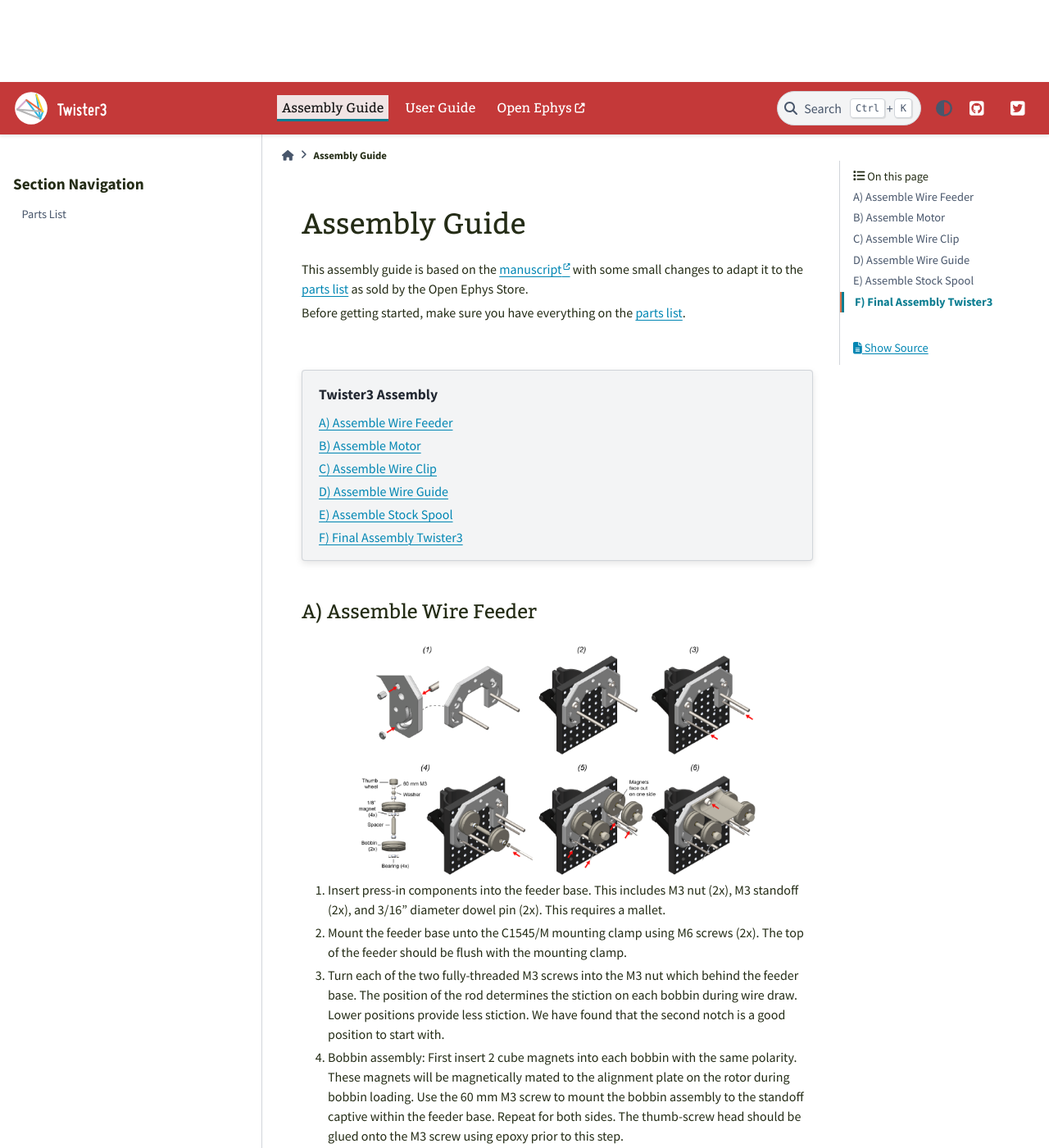
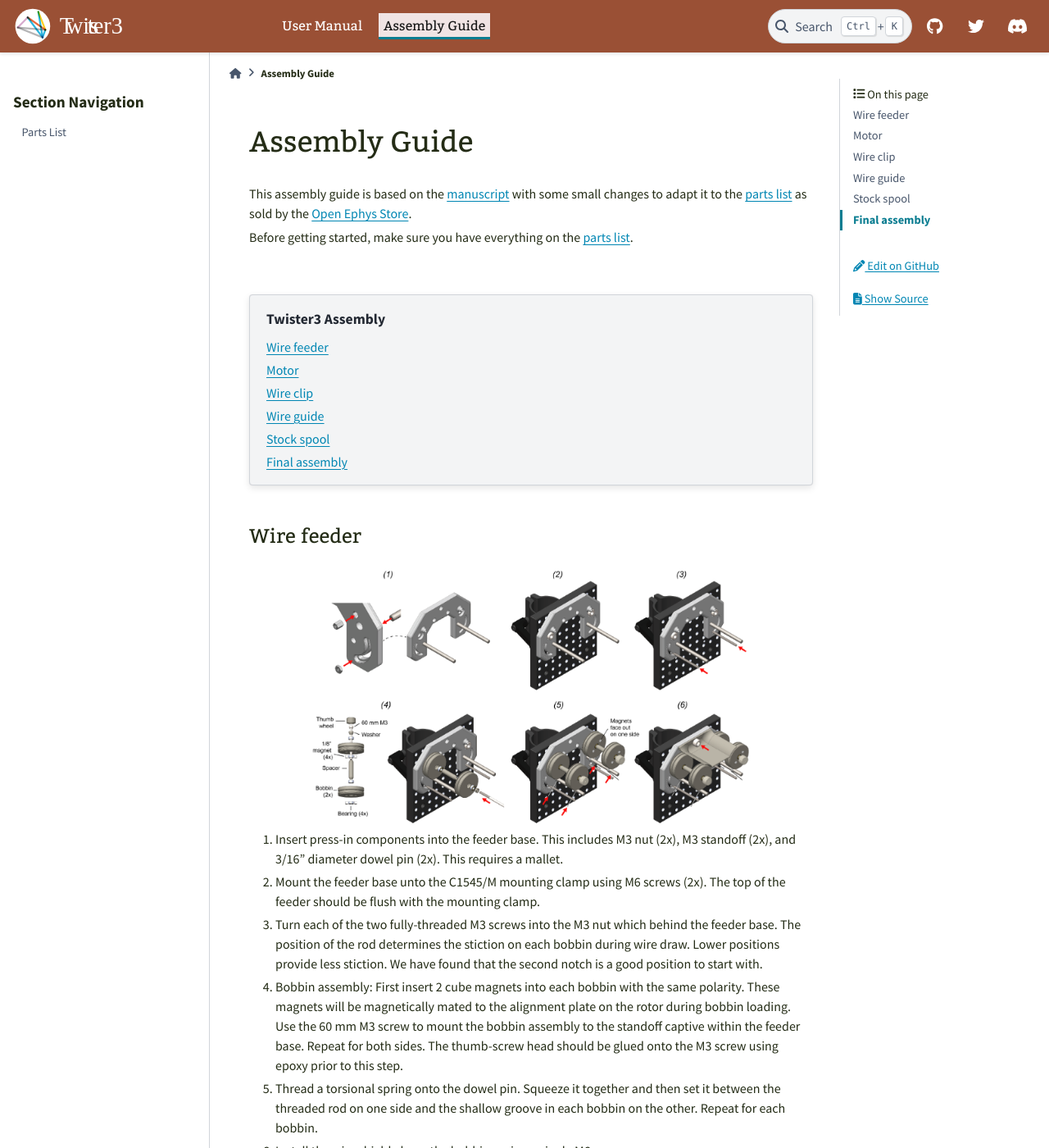
Before and after one commit to open-ephys/twister3-docs, a Sphinx documentation site: the page built from source/pages/assemblyguide.rst, in a window 1280 px wide and 1400 px high. Shown: the whole window at 82% size. Built offline with Sphinx 7.4.7 and the PyData theme 0.15.4, drawn with Linux system fonts in a browser that asks for light colours; some of the changed text lies outside the part shown.

```diff
--- a/source/_static/theme_overrides.css
+++ b/source/_static/theme_overrides.css
@@ -35,7 +35,7 @@
 
 /* navigation bar: main upper bar color*/
 .navbar {
-  background: #c43939 !important;
+  background: #9a5035 !important;
   font-size: 1em;
 }
 
@@ -60,13 +60,18 @@
   margin-right: 10px;
 }
 
+.search-button {
+  color: white !important;
+  margin-right: 30px;
+}
+
 /* navigation bar: text color of page titles when hovered*/
 .navbar a:hover {
   color: #171717 !important;
   transition-duration: 0.4s;
 }
 
-/* left side links */
+/* left side links
 .bd-links > .active a {
   color: #3c81be !important;
   transition-duration: 0.4s;
@@ -76,15 +81,15 @@
   color: #5fb5dc !important;
   transition-duration: 0.4s;
   transform: translate(2px, 0px);
-}
+}*/
 
-/* right side links */
+/* right side links
 .toc-entry > .nav-link.active {
   font-weight: 600;
   color: #344b39;
   background-color: transparent;
   border-left: 2px solid #da714a;
-}
+}*/
 
 /* body links (external) */
 a {
@@ -96,21 +101,6 @@ a:hover {
   text-decoration: none;
 }
 
-a.reference.external:after {
-  font-family: 'Font Awesome 5 Free';
-  font-weight: 900;
-  content: ' \f35d';
-  font-size: 0.5em;
-  vertical-align: super;
-}
-
-a.external-link:after {
-  font-family: 'Font Awesome 5 Free';
-  font-weight: 900;
-  content: ' \f35d';
-  font-size: 0.5em;
-  vertical-align: super;
-}
 
 p.card-reference {
   margin: 2.75rem 0 1.05rem;
@@ -137,7 +127,6 @@ body {
   background-color: white;
   margin-bottom: 1.15rem;
   font-size: 1em;
-  padding-top: 100px;
   color: #242c16;
   font-family: "Source Sans", sans-serif;
 }
@@ -297,7 +286,7 @@ h6 {
 /* logo */
 .navbar-brand {
   position: relative;
-  height: 60px;
+  height: 70px;
   width: auto;
 }
 
@@ -369,6 +358,7 @@ h4,
 h5,
 h6 {
   line-height: 1.5;
+  margin-bottom: 0.7em;
 }
 
 /* List items in main area, but not in side bars */
@@ -390,7 +380,65 @@ img.align-center {
     margin-right: auto;
     display: block;
 }
-/* change color of Twitter logo */
-i.fa-twitter-square:before {
-  color: #333;
+
+/* Gallery cards */
+
+.gallery-card .card-header {
+  height: 100%;
+  margin-top: 0rem;
+  align-items: center;
+  justify-content: center;
+  text-align: center;
+} /* example of the default height for title */
+
+.bd-content {
+  flex-grow: 1;
+  max-width: 100%;
 }
+
+.bd-page-width {
+  max-width: 100rem;
+}
+
+.bd-sidebar-primary {
+ width: 20%;
+}
+
+strong {
+ font-weight: bold;
+}
+
+/* Landing page cards */
+.card-columns {
+  column-count: 4 !important;
+}
+
+.card-title {
+  margin: 1rem;
+}
+
+.intro-card .card-text {
+  margin:20px 0px;
+  color: var(--onix-txt-color) !important;
+}
+
+.card-img-top {
+  margin-top: 2em;
+}
+
+.card {
+  border: 0;
+}
+
+.intro-card {
+  transition: transform 0.2s ease;
+  border: 0;
+}
+
+.intro-card:hover {
+  transform: scale(1.05);
+}
+
+.col-lg-6 {
+  margin-top: 2em;
+}
--- a/source/conf.py
+++ b/source/conf.py
@@ -82,6 +82,7 @@ todo_include_todos = True
 html_theme = "pydata_sphinx_theme"
 html_logo = "_static/images/oe_logo_name.svg"
 html_scaled_image_link = True
+html_title = project
 
 # Add any paths that contain custom static files (such as style sheets) here,
 # relative to this directory. They are copied after the builtin static files,
@@ -89,6 +90,12 @@ html_scaled_image_link = True
 html_static_path = ["_static"]
 
 html_style = "_static/theme_overrides.css"
+
+
+html_sidebars = {
+    'index': ['search-field.html'],
+    "**": ["sidebar-nav-bs.html"]
+}
 
 # Custom sidebar templates, must be a dictionary that maps document names
 # to template names.
@@ -177,11 +184,22 @@ epub_exclude_files = ["search.html"]
 # further.  For a list of options available for each theme, see the
 # documentation.
 html_theme_options = {
-    "github_url": "https://github.com/open-ephys",
-    "twitter_url": "https://twitter.com/openephys",
-    "external_links": [{"name": "Open Ephys", "url": "https://open-ephys.org"},],
+    'use_edit_page_button': True,
     "navigation_with_keys": True,
-    # 'search_bar_position' : "navbar",
+    "navbar_end": ["navbar-icon-links"],
+    "navbar_align": "content",
+    "footer_start": ["copyright"],
+    'icon_links': [
+        dict(name='GitHub',
+             url='https://github.com/open-ephys/commutator-docs',
+             icon='fab fa-github'),
+        dict(name='Twitter',
+             url='https://twitter.com/openephys',
+             icon='fab fa-twitter'),
+        dict(name='Discord',
+             url='https://discord.gg/WXAx2URNQU',
+             icon='fab fa-discord')
+    ],
     #'canonical_url': '',
     #'analytics_id': '',
     #'logo_only': False,
@@ -206,5 +224,4 @@ html_context = {
     "css_files": ["_static/theme_overrides.css",],
 }
 
-# Option for linkcheck
 linkcheck_anchors = False
--- a/source/pages/assemblyguide.rst
+++ b/source/pages/assemblyguide.rst
@@ -10,7 +10,7 @@ Assembly Guide
   partslist.rst
 
 
-This assembly guide is based on the `manuscript <https://iopscience.iop.org/article/10.1088/1741-2552/ab77fa>`_ with some small changes to adapt it to the :ref:`parts list <partslist>` as sold by the Open Ephys Store.
+This assembly guide is based on the `manuscript <https://iopscience.iop.org/article/10.1088/1741-2552/ab77fa>`_ with some small changes to adapt it to the :ref:`parts list <partslist>` as sold by the `Open Ephys Store <https://open-ephys.org/store>`_.
 
 Before getting started, make sure you have everything on the :ref:`parts list <partslist>`.
 
@@ -22,7 +22,7 @@ Before getting started, make sure you have everything on the :ref:`parts list <p
   :backlinks: none
 
 
-A) Assemble Wire Feeder
+Wire feeder
 ##########################################
 
 .. image::  ../_static/images/assembly_figure_6.png
@@ -38,7 +38,7 @@ A) Assemble Wire Feeder
 (6) Install the wire shield above the bobbins using a single M6 screw.
 
 
-B) Assemble Motor
+Motor
 ##########################################
 
 .. image::  ../_static/images/assemble_motor.svg
@@ -53,7 +53,7 @@ B) Assemble Motor
 (6) Attach two additional magnets on top of those you just inserted into alignment plate. Press the spring rotor onto these magnets to press fit them into the spring rotor base. This procedure ensures that magnets will be press fit into the spring rotor base with the correct polarity. To prevent magnets going deeper into the alignment plate rather than into the spring rotor, separate the spring rotor from the alignment plate before applying full pressure. Make sure the magnets are recessed below the bottom surface of the spring rotor so that it rests flat on top of the alignment plate.
 (7) Push the clip magnet into one of the slots on the spring rotor top. In the remaining slot, press the twist alignment jig into position over the magnet.
 
-C) Assemble Wire Clip
+Wire clip
 ##########################################
 
 .. image::  ../_static/images/assemble_clip.png
@@ -64,7 +64,7 @@ C) Assemble Wire Clip
 (1) Put two pieces of heat shrink tubing over the wire clip jaws.
 (2) Shrink into position using the hot air gun. This prevents electrode wire from slipping during a draw. The clip can then be stuck under the wire alignment jig (figure 3).
 
-D) Assemble Wire Guide
+Wire guide
 ##########################################
 
 .. image::  ../_static/images/assemble_wire_guide.png
@@ -76,7 +76,7 @@ D) Assemble Wire Guide
 (1) Screw the wire-guide into a mini, 6 mm diameter optical post.
 (2) Push the optical post into a swivel post holder.
 
-E) Assemble Stock Spool
+Stock spool
 ##########################################
 
 .. image::  ../_static/images/assemble_spool.png
@@ -90,13 +90,14 @@ E) Assemble Stock Spool
 (3) Push a 40 mm, M3 screw through the two bearings and screw into a mini, 6 mm diameter optical post.
 (4) Push the optical post into a swivel post holder.
 
-F) Final Assembly Twister3
+Final assembly
 #########################################
 
 .. image::  ../_static/images/assembly_figure_8.png
   :align: center
   :alt: Twister3 assemble all
 
+|
 
 1) Screw together the large, 1.5" diameter mounting posts and then screw this long post into either the left or right side of the optical bread board. Mount the stock spool assembly in on the opposite side of the optical breadboard using a M6 screw. Its exact position does not matter.
 2) Mount the feeder assembly on the post using the post mounting clamp on its back.
```
Also changed, not shown: README.rst (+25 -6 lines), source/index.rst (+38 -84 lines), source/pages/usingtwister.rst (+4 -4 lines), LICENSE.txt (deleted), source/_static/images/oe_logo_name.svg, 3 other files.
